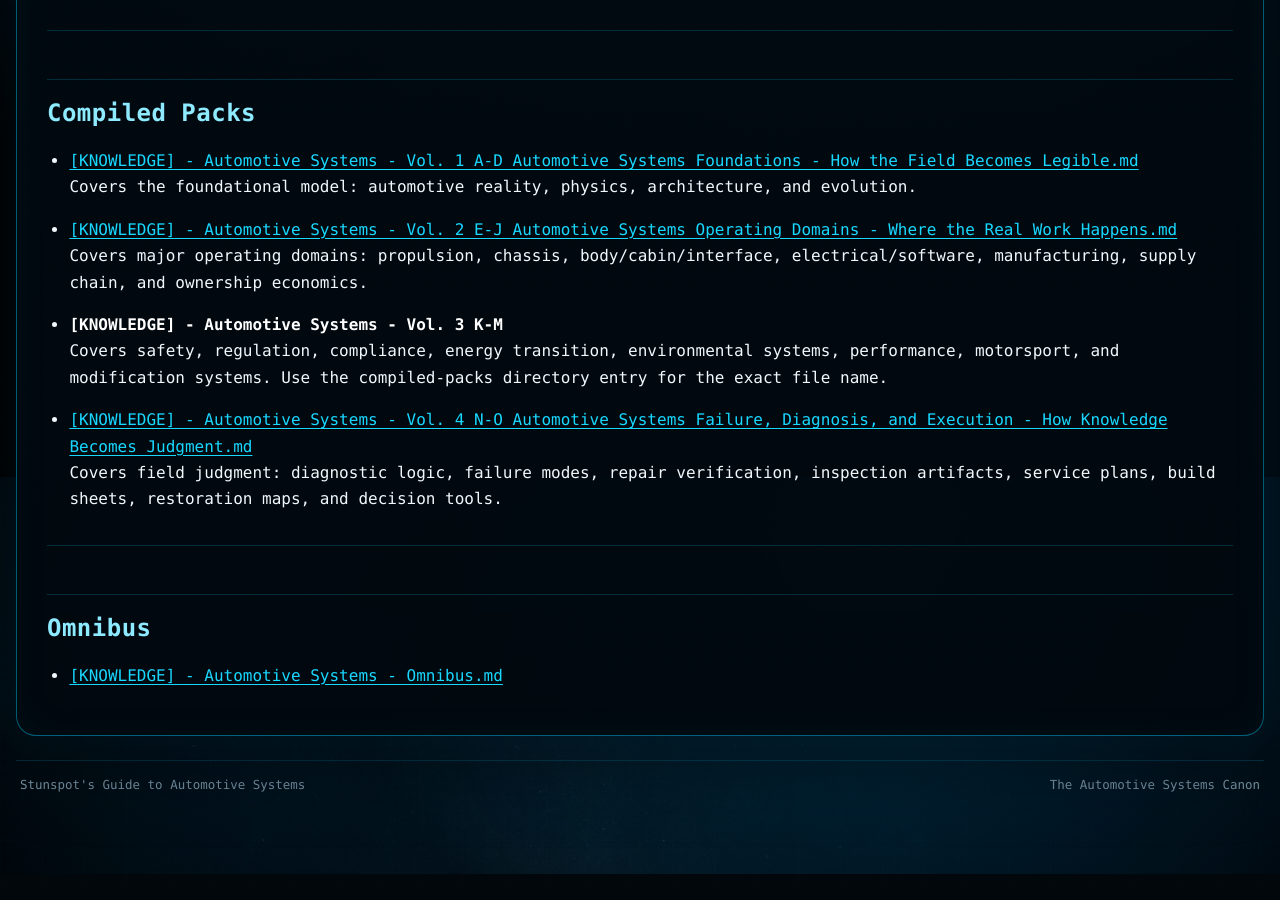
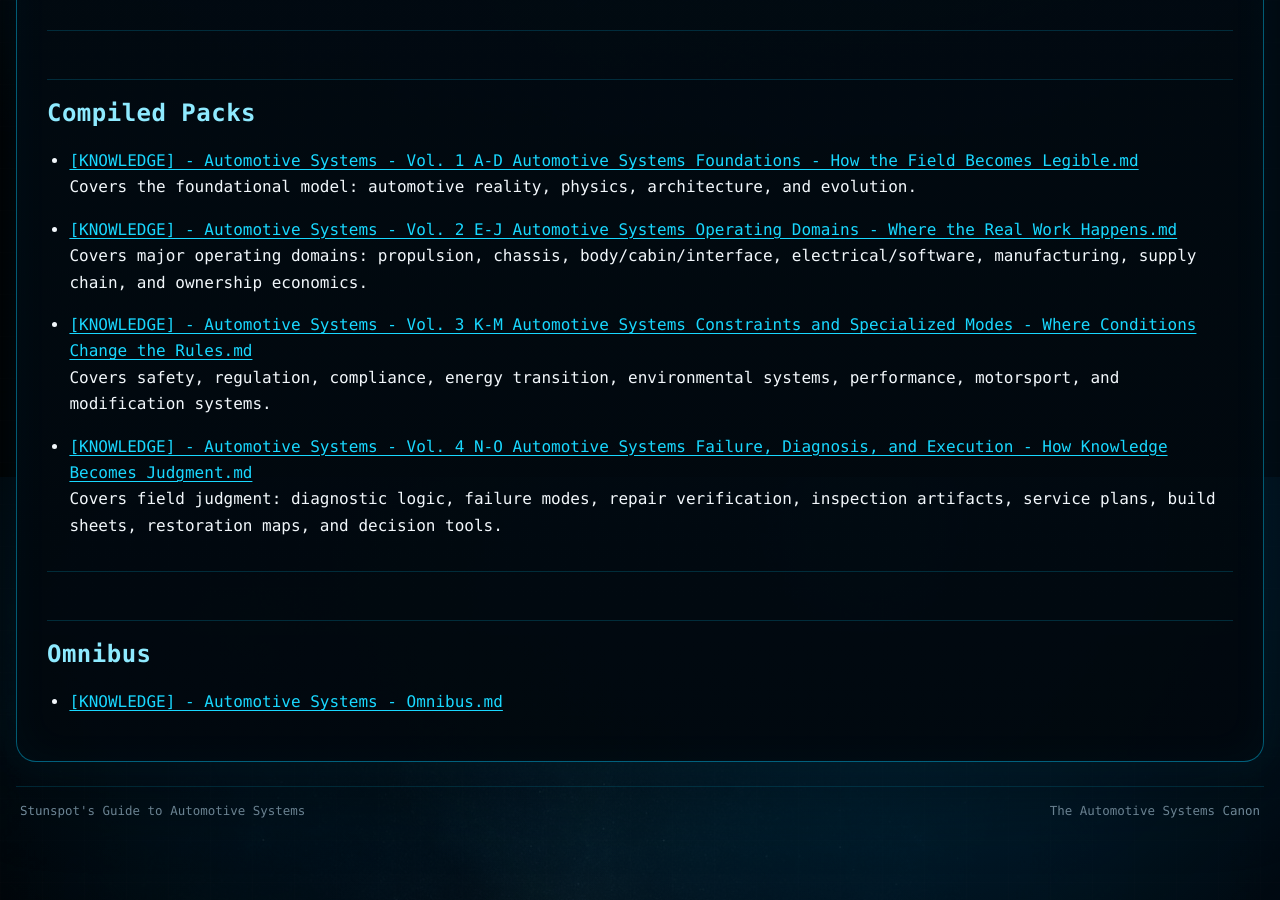
Before and after one commit to Stunspot/stunspots-guide-to-automotive-systems, a Jekyll site: the page built from docs/knowledge-packs.md, in a window 1280 px wide and 900 px high, scrolled down 3123 px. Built offline with Jekyll 4.4.1, drawn with Linux system fonts in a browser that asks for light colours; our own code applies the rules of GitHub Pages for plain Markdown files; before the commit the page ends 3997 px from its top, so only the background shows below that.

Commit message:
Link automotive Vol 3 compiled pack

```diff
--- a/docs/knowledge-packs.md
+++ b/docs/knowledge-packs.md
@@ -97,8 +97,8 @@ The source reports are the canonical individual units of the corpus.
 - [[KNOWLEDGE] - Automotive Systems - Vol. 2 E-J Automotive Systems Operating Domains - Where the Real Work Happens.md](https://github.com/Stunspot/stunspots-guide-to-automotive-systems/blob/main/knowledge-packs/compiled-packs/knowledge-automotive-systems-vol-2-e-j-automotive-systems-operating-domains-where-the-real-work-happens.md)
   Covers major operating domains: propulsion, chassis, body/cabin/interface, electrical/software, manufacturing, supply chain, and ownership economics.
 
-- **[KNOWLEDGE] - Automotive Systems - Vol. 3 K-M**
-  Covers safety, regulation, compliance, energy transition, environmental systems, performance, motorsport, and modification systems. Use the compiled-packs directory entry for the exact file name.
+- [[KNOWLEDGE] - Automotive Systems - Vol. 3 K-M Automotive Systems Constraints and Specialized Modes - Where Conditions Change the Rules.md](https://github.com/Stunspot/stunspots-guide-to-automotive-systems/blob/main/knowledge-packs/compiled-packs/knowledge-automotive-systems-vol-3-k-m-automotive-systems-constraints-and-specialized-modes.md)
+  Covers safety, regulation, compliance, energy transition, environmental systems, performance, motorsport, and modification systems.
 
 - [[KNOWLEDGE] - Automotive Systems - Vol. 4 N-O Automotive Systems Failure, Diagnosis, and Execution - How Knowledge Becomes Judgment.md](https://github.com/Stunspot/stunspots-guide-to-automotive-systems/blob/main/knowledge-packs/compiled-packs/knowledge-automotive-systems-vol-4-n-o-automotive-systems-failure-diagnosis-and-execution-how-knowledge-becomes-judgment.md)
   Covers field judgment: diagnostic logic, failure modes, repair verification, inspection artifacts, service plans, build sheets, restoration maps, and decision tools.
```
